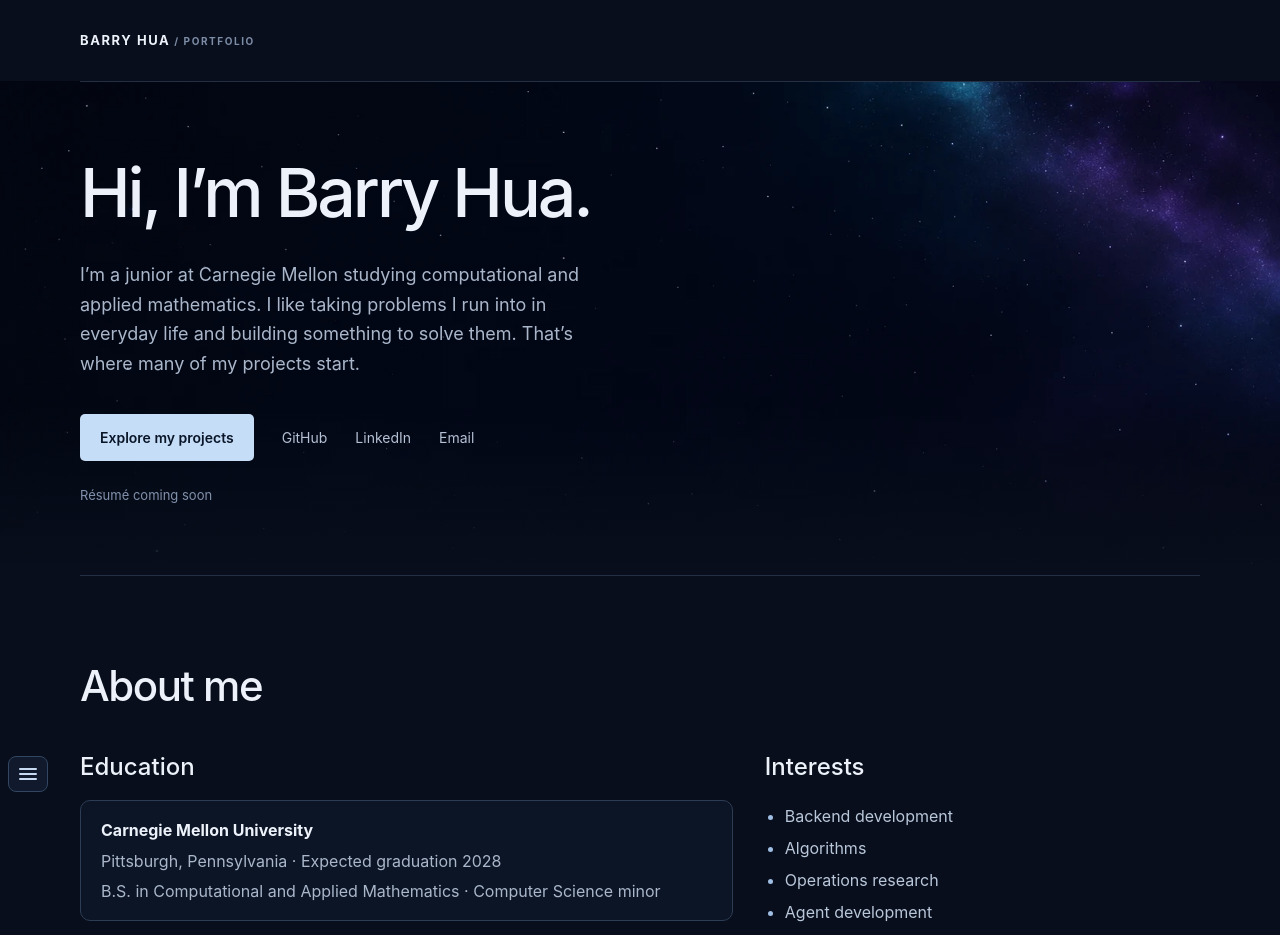
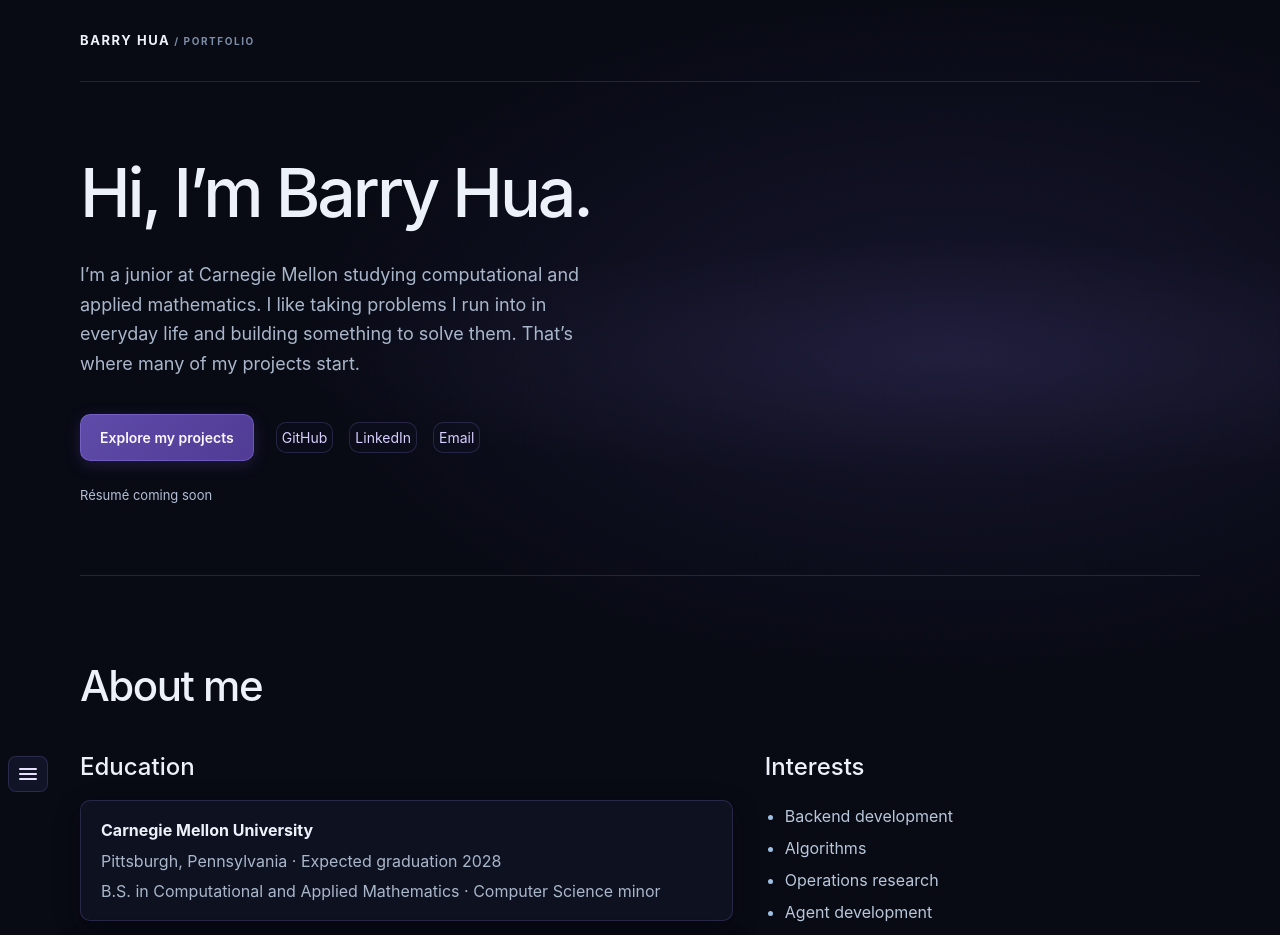
Before and after one commit to TakinaHua/takinahua.github.io, a React (Vite) app: page / in a window 1280 px wide. Shown: the top 935 px of the page. Built offline with nearby package versions, Linux system fonts and the light colour scheme.

Commit message:
style: refine the portfolio with a continuous dark atmosphere

```diff
--- a/src/App.css
+++ b/src/App.css
@@ -4,8 +4,7 @@
 
 .experience-list{display:grid;gap:32px}.experience-list article{border-left:1px solid #33465f;padding-left:24px}.experience-list p{max-width:760px;color:#aab7cb}.experience-list .role{font-size:13px;color:#9fbfe4;margin-top:-6px}
 
-/* Keep the original galaxy on the right and text on its dark left side. */
-.hero{position:relative;isolation:isolate}.hero::before{content:"";position:absolute;z-index:-1;inset:-1px calc((min(1120px, 100vw - 64px) - 100vw)/2) 0;background:linear-gradient(to bottom,transparent 65%,#080e1b 100%),linear-gradient(to right,rgba(8,14,27,.15),transparent 65%),url('/images/galaxy-hero.webp') center right/cover no-repeat;pointer-events:none}.hero h1{max-width:800px}.hero .intro{max-width:500px}.site-header{position:relative;z-index:1}@media(max-width:640px){.hero::before{inset:0 -20px;background-image:linear-gradient(to bottom,rgba(8,14,27,.35),#080e1b 100%),linear-gradient(to right,rgba(8,14,27,.55),rgba(8,14,27,.1)),url('/images/galaxy-hero.webp');background-position:center,center,70% center}.hero h1{font-size:clamp(34px,8vw,48px)}}
+.hero h1{max-width:800px}.hero .intro{max-width:500px}.site-header{position:relative;z-index:1}@media(max-width:640px){.hero h1{font-size:clamp(34px,8vw,48px)}}
 
 .project-copy{display:flex;flex-direction:column;align-items:flex-start;min-width:0;flex:1}.project .status,.project .project-link{margin-top:auto}.project .tech{margin-bottom:24px}.project-link{font-size:14px;color:#c6ddf7;text-decoration:underline;text-underline-offset:5px}.project-link:hover{color:white}
 
@@ -394,3 +393,154 @@ main :is(h3, article, .skill-group)[id] {
 .project-actions .project-link {
   margin-top: 0;
 }
+
+/* One atmospheric canvas for the entire portfolio. */
+:root {
+  --night: #080a14;
+  --midnight: #101426;
+  --purple: #7964d8;
+  --soft-violet: #a18bff;
+  --atmosphere-border: rgba(160, 145, 255, 0.18);
+  --atmosphere-highlight: rgba(160, 145, 255, 0.42);
+  --atmosphere-surface: rgba(16, 20, 38, 0.76);
+  --atmosphere-shadow: 0 8px 26px rgba(3, 4, 14, 0.30);
+  --atmosphere-radius: 10px;
+  --atmosphere-ease: 240ms ease;
+  background-color: var(--night);
+}
+
+body {
+  background:
+    radial-gradient(ellipse 64% 430px at 74% 335px, color-mix(in srgb, var(--purple) 13%, transparent), transparent 79%),
+    radial-gradient(ellipse 70% 158px at 75% 360px, color-mix(in srgb, var(--soft-violet) 8%, transparent), transparent 76%),
+    radial-gradient(ellipse 78% 760px at 100% 38%, #363e8426, transparent 78%),
+    radial-gradient(ellipse 72% 820px at 0% 69%, #59418a20, transparent 76%),
+    var(--night);
+}
+
+.site-header,
+section:not(.hero),
+footer,
+.experience-list article {
+  border-color: var(--atmosphere-border);
+}
+
+.button {
+  color: #faf7ff;
+  background-color: #503c95;
+  background-image: linear-gradient(135deg, #a18bff30, transparent);
+  border-radius: var(--atmosphere-radius);
+  box-shadow: inset 0 0 0 1px #a18bff56, 0 4px 16px #7964d834;
+  transition: background-color var(--atmosphere-ease), box-shadow var(--atmosphere-ease);
+}
+
+.button:is(:hover, :focus-visible) {
+  background-color: #5944a6;
+  box-shadow: inset 0 0 0 1px #a18bff9a, 0 5px 20px #7964d857;
+}
+
+.text-link,
+.project-link {
+  position: relative;
+  isolation: isolate;
+  color: #d7cfff;
+}
+
+.text-link::before,
+.project-link::before {
+  position: absolute;
+  inset: -4px -6px;
+  z-index: -1;
+  border: 1px solid var(--atmosphere-border);
+  border-radius: var(--atmosphere-radius);
+  background: #10142650;
+  pointer-events: none;
+  transition: background-color var(--atmosphere-ease), border-color var(--atmosphere-ease);
+  content: '';
+}
+
+:is(.text-link, .project-link):is(:hover, :focus-visible)::before {
+  border-color: var(--atmosphere-highlight);
+  background-color: #7964d826;
+}
+
+.project,
+.education-list li,
+.skills-list li,
+.project-media,
+.project-preview {
+  border-color: var(--atmosphere-border);
+  border-radius: var(--atmosphere-radius);
+  background: var(--atmosphere-surface);
+}
+
+.project,
+.education-list li {
+  box-shadow: var(--atmosphere-shadow);
+}
+
+.project {
+  transition: border-color var(--atmosphere-ease), box-shadow var(--atmosphere-ease);
+}
+
+.project:focus-within {
+  border-color: var(--atmosphere-highlight);
+  box-shadow: 0 8px 28px #7964d829;
+}
+
+@media (hover: hover) {
+  .project:hover {
+    border-color: var(--atmosphere-highlight);
+    box-shadow: 0 8px 28px #7964d829;
+  }
+}
+
+.project p,
+.note,
+footer {
+  color: #b5bfd6;
+}
+
+.status {
+  border-color: var(--atmosphere-border);
+  color: #d7cfff;
+}
+
+.compass a {
+  color: #d3c9ff;
+}
+
+.compass a::after,
+.compass-toggle {
+  border-color: var(--atmosphere-border);
+  background: var(--midnight);
+  color: #e8e0ff;
+}
+
+.compass a:is(:hover, :focus-visible),
+body:has(#about:target) .compass-main[href="#about"],
+body:has(#projects:target) .compass-main[href="#projects"],
+body:has(#experience:target) .compass-main[href="#experience"] {
+  background: #252046;
+}
+
+:is(a, button):focus-visible {
+  outline: 2px solid #c9b8ff;
+}
+
+@media (max-width: 1350px), (hover: none), (max-height: 520px) {
+  .compass {
+    border-color: var(--atmosphere-border);
+    background: rgba(16, 20, 38, 0.96);
+    box-shadow: var(--atmosphere-shadow);
+  }
+}
+
+@media (prefers-reduced-motion: reduce) {
+  .button,
+  .text-link::before,
+  .project-link::before,
+  .project {
+    transition: none;
+  }
+}
```
